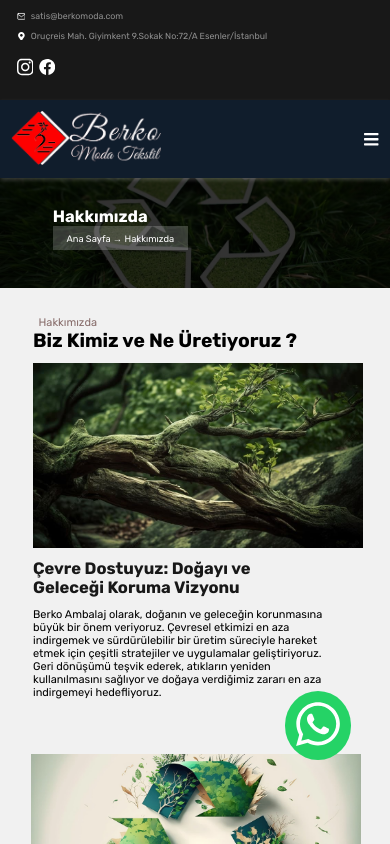
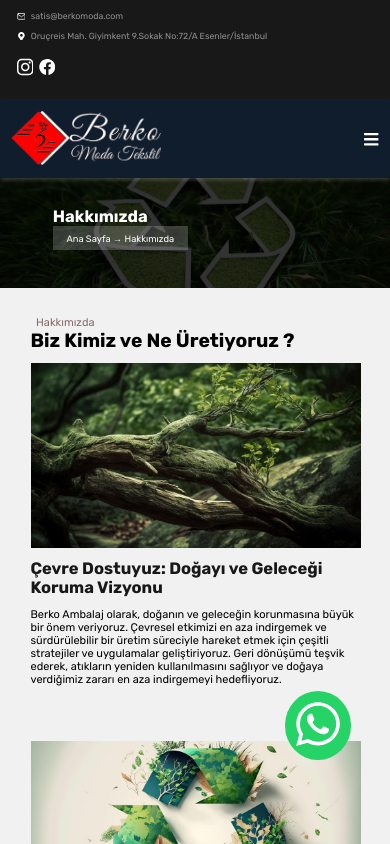
Before and after one commit to TheSky04/berko, a React (Vite) app: page /about in a window 390 px wide. Shown: the top 844 px of the page. Built offline with nearby package versions, Linux system fonts and the light colour scheme.

Commit message:
about css bug problem is solved.

```diff
--- a/src/styles/About.module.css
+++ b/src/styles/About.module.css
@@ -76,7 +76,8 @@
 @media only screen and (max-width: 600px) {
   .aboutFirstTopTitleContainer {
     padding-right: 0rem;
-    padding-left: 6rem;
+    padding-left: 2rem;
+    width: 90%;
   }
 
   .aboutTopContainer {
@@ -88,10 +89,6 @@
   .aboutFlexContainer img,
   .aboutTopContainer img {
     width: 100%;
-  }
-
-  .aboutTopContent {
-    padding-right: 7rem;
   }
 }
 
```
